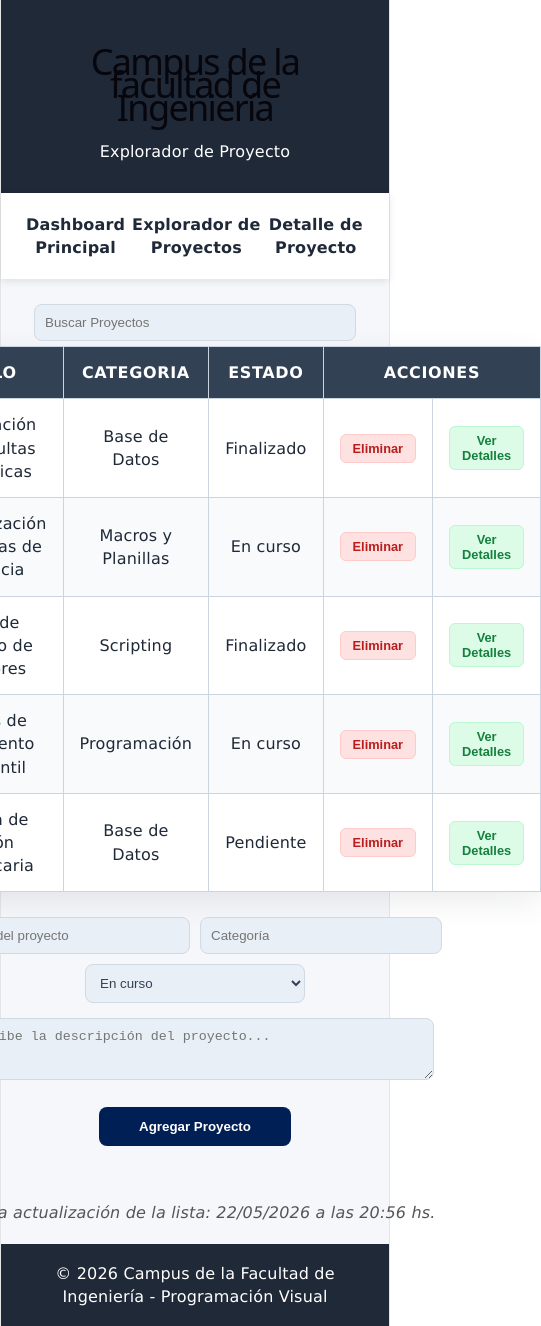
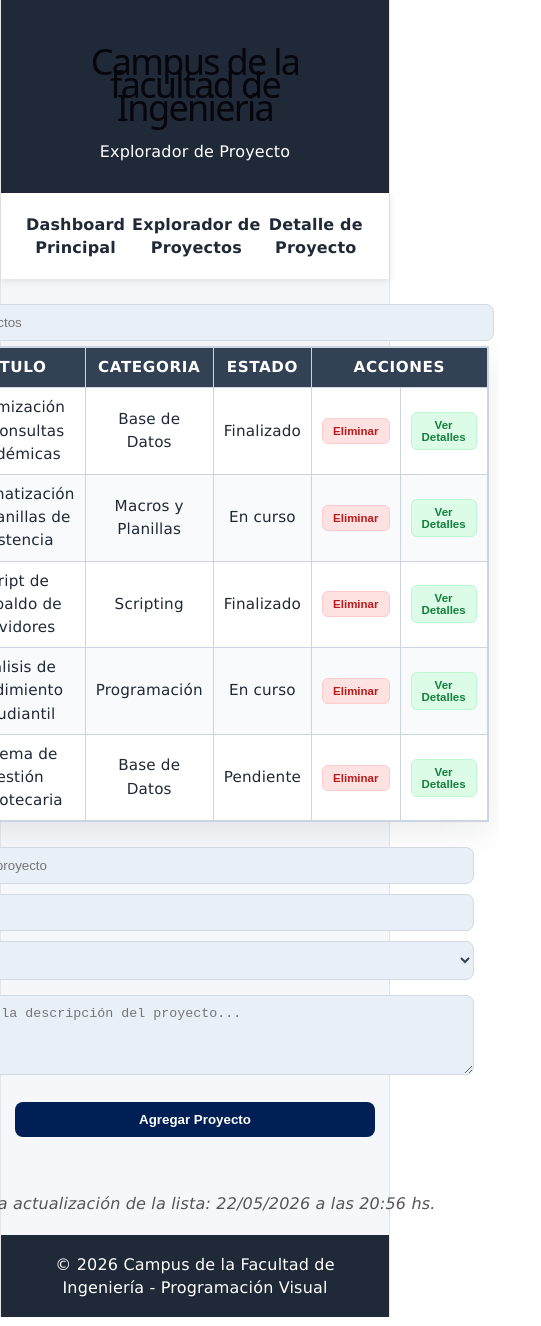
Before and after one commit to mitisbroken-debug/pv_tp3_grupo10, a React (Vite) app: page / in a window 390 px wide. Shown: the whole page, 541 px wide, since content can reach past the window. Built offline with nearby package versions, Linux system fonts and the light colour scheme.

Commit message:
Actualizando los archivos css, para que la pagina sea responsiva

```diff
--- a/src/css/DetalleProyecto.css
+++ b/src/css/DetalleProyecto.css
@@ -181,8 +181,10 @@
   margin-left: 8px;
 }
 
-
 @media (max-width: 640px) {
-  .detalle-proyecto-contenedor h2 { font-size: 1.4rem; }
-  .detalle-proyecto-contenedor ul { grid-template-columns: 1fr; }
+  .detalle-proyecto-contenedor { padding: 18px; border-radius: 12px; }
+  .proyecto-meta { flex-direction: column; align-items: flex-start; gap: 6px; }
+  .recursos-grid { gap: 10px; }
+  .equipo-grid { gap: 10px; }
+  .detalle-proyecto-contenedor p { font-size: 0.95rem; }
 }
--- a/src/css/FormularioProyecto.css
+++ b/src/css/FormularioProyecto.css
@@ -36,3 +36,14 @@
 .btn-Agregar:hover {
     background-color: #001233;
 }
+
+@media (max-width: 600px) {
+    .caja-texto,
+    .descripcion-input {
+        width: 100%;
+        max-width: 100%;
+        box-sizing: border-box;
+    }
+    .descripcion-input { min-height: 80px; }
+    .btn-Agregar { padding: 10px 24px; width: 100%; max-width: 360px; }
+}
--- a/src/css/ListaProyectos.css
+++ b/src/css/ListaProyectos.css
@@ -29,3 +29,12 @@ th, td {
     color: #334155;
     width: 300px;
 }
+@media (max-width: 900px) {
+    table { width: 100%; display: block; overflow-x: auto; -webkit-overflow-scrolling: touch; }
+    th, td { padding: 10px 12px; }
+    .btn-Buscar { width: 100%; max-width: 100%; box-sizing: border-box; }
+}
+
+@media (max-width: 480px) {
+    th, td { padding: 8px 10px; font-size: 0.95rem; }
+}
--- a/src/css/ProyectoCard.css
+++ b/src/css/ProyectoCard.css
@@ -40,3 +40,20 @@ tbody tr:hover {
     color: white;
     border-color: #16a34a;
 }
+
+@media (max-width: 600px) {
+    .btn-eliminar,
+    .btn-detalles {
+        padding: 6px 10px;
+        font-size: 0.72rem;
+        border-radius: 6px;
+    }
+}
+
+@media (max-width: 360px) {
+    .btn-eliminar,
+    .btn-detalles {
+        padding: 5px 8px;
+        font-size: 0.68rem;
+    }
+}
```
Also changed, not shown: src/css/RegistroActividad.css (+20 -0 lines).
